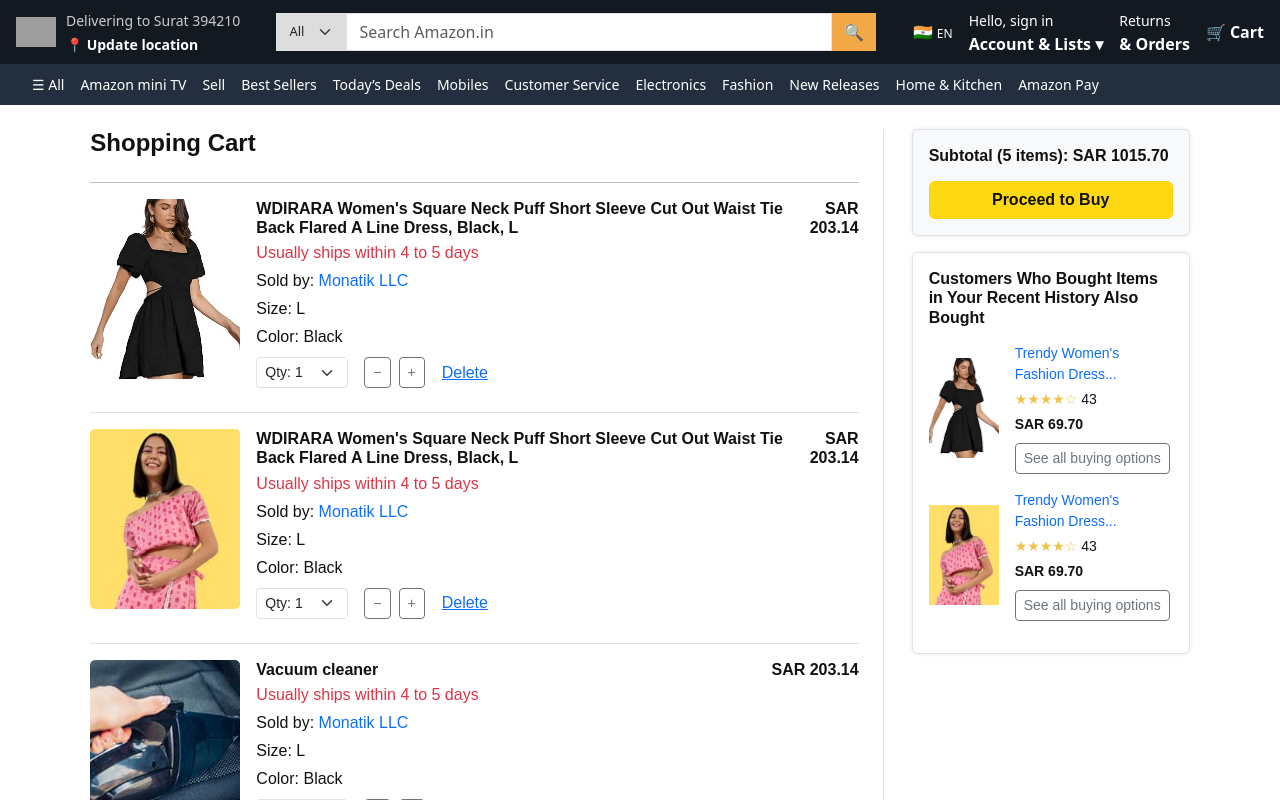
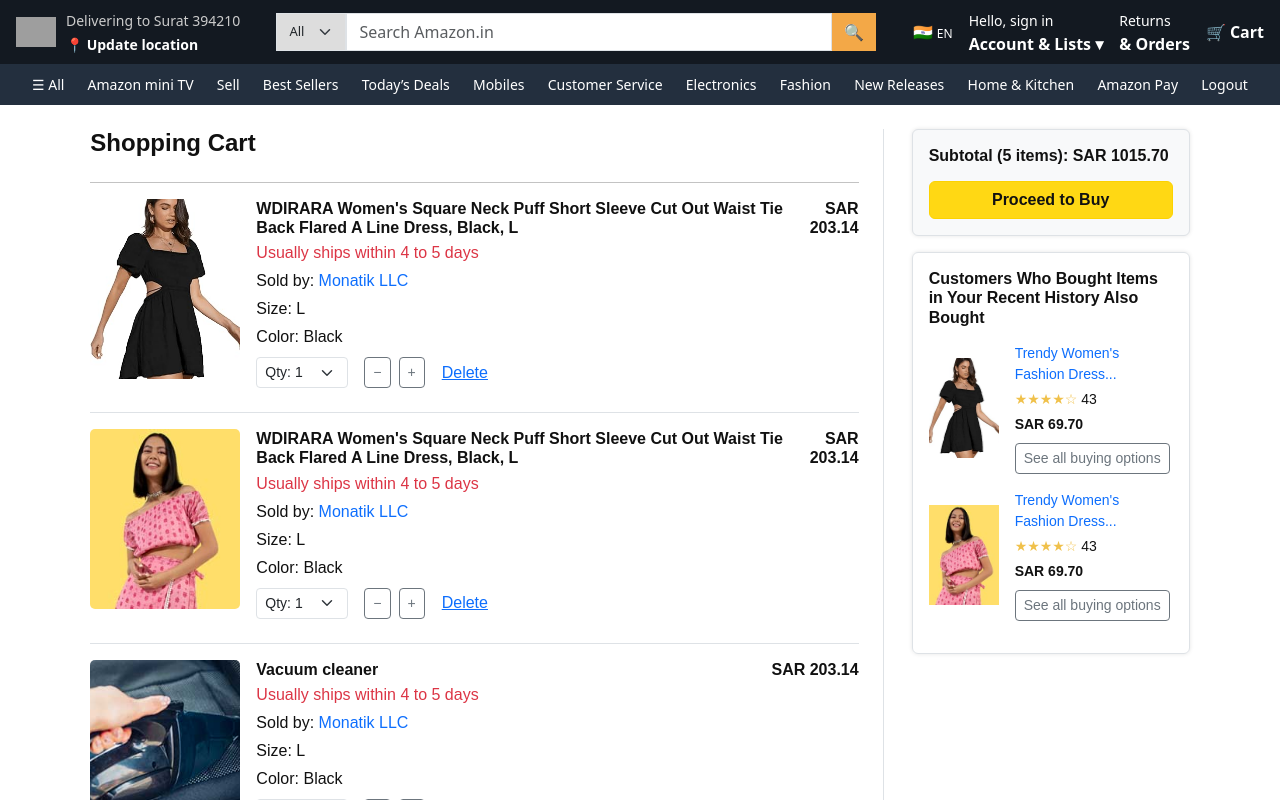
Before and after one commit to nizamudheenvk/amazone, a React (Vite) app: page /cart in a window 1280 px wide. Shown: the top 800 px of the page. Built offline with nearby package versions, Linux system fonts and the light colour scheme; grey boxes are pictures that could not be loaded.

Commit message:
10thcommit

```diff
--- a/package.json
+++ b/package.json
@@ -12,6 +12,7 @@
   "dependencies": {
     "axios": "^1.12.2",
     "bootstrap": "^5.3.8",
+    "firebase": "^12.4.0",
     "react": "^19.1.1",
     "react-bootstrap": "^2.10.10",
     "react-dom": "^19.1.1",
--- a/src/Components/Header.jsx
+++ b/src/Components/Header.jsx
@@ -1,8 +1,34 @@
 import React from 'react';
 import { Container, Navbar, Nav, NavDropdown } from 'react-bootstrap';
 import { Link } from 'react-router-dom';
+import { useNavigate } from "react-router-dom";
+import { signOut } from "firebase/auth";
+import { auth } from "../googleSign/config"; // ✅ adjust path if needed
+
 
 const Header = () => {
+
+const navigate = useNavigate();
+
+const handleLogout = async () => {
+  try {
+    // Sign out from Firebase (Google)
+    await signOut(auth);
+
+    // Clear stored user data (localStorage + sessionStorage)
+    localStorage.removeItem("email");
+    sessionStorage.clear();
+
+    // Navigate to login page
+    navigate("/");
+
+    alert("You have been logged out successfully!");
+  } catch (error) {
+    console.error("Logout error:", error);
+  }
+};
+
+
   return (
     <>
       {/* Top Header */}
@@ -74,7 +100,7 @@
         {/* Bottom Navigation Menu */}
         <div style={{ backgroundColor: "#232f3e", padding: "10px 20px", fontSize: "14px" }}>
           <Container fluid>
-            <div className="d-flex gap-3 flex-wrap text-white justify-content-start">
+            <div className="d-flex gap-3 flex-wrap text-white justify-content-between">
               <div>☰ All</div>
               <div>Amazon mini TV</div>
               <div>Sell</div>
@@ -87,6 +113,18 @@
               <div>New Releases</div>
               <div>Home & Kitchen</div>
               <div>Amazon Pay</div>
+              <button
+  onClick={handleLogout}
+  style={{
+    background: "none",
+    border: "none",
+    color: "white",
+    cursor: "pointer",
+  }}
+>
+  Logout
+</button>
+
             </div>
           </Container>
         </div>
--- /dev/null
+++ b/src/googleSign/config.jsx
@@ -0,0 +1,18 @@
+import { initializeApp } from "firebase/app";
+import {getAuth,GoogleAuthProvider} from 'firebase/auth'
+const firebaseConfig = {
+  apiKey: "AIzaSyCx48e1kYGNT3itcOO_p-wv57xEtFSjArM",
+  authDomain: "amazaon-10d67.firebaseapp.com",
+  projectId: "amazaon-10d67",
+  storageBucket: "amazaon-10d67.firebasestorage.app",
+  messagingSenderId: "740588146259",
+  appId: "1:740588146259:web:c4ab781ddd374b62e1c0a6",
+  measurementId: "G-MENJKHS7Z1"
+};
+
+// Initialize Firebase
+const app = initializeApp(firebaseConfig);
+const auth = getAuth(app)
+const provider = new GoogleAuthProvider()
+
+export {auth,provider}
--- a/src/pages/Auth.jsx
+++ b/src/pages/Auth.jsx
@@ -1,7 +1,10 @@
-import React, { useState } from 'react'
-import { Button, Card, Container, Form } from 'react-bootstrap'
+import React, { useEffect, useState } from 'react'
+import { Button, Card, Container, Form, Spinner } from 'react-bootstrap'
 import { Link, useNavigate } from 'react-router-dom'
 import { loginApi, registerApi } from '../SERVICES/allApi'
+import { auth,provider } from '../googleSign/config'
+import { signInWithPopup } from 'firebase/auth'
+import Home from './Home'
 
 
 
@@ -9,6 +12,28 @@
 
 
 const Auth = ({insideRegister}) => {
+
+
+const [value,setValue] =useState('')
+ const handleClick = () => {
+  signInWithPopup(auth, provider)
+    .then((data) => {
+      setValue(data.user.email);
+      localStorage.setItem("email", data.user.email);
+      navigate("/home"); // ✅ redirect to home page
+    })
+    .catch((err) => {
+      console.error("Google Sign-In Error:", err);
+    });
+};
+
+
+useEffect(()=>{
+setValue(localStorage.getItem("email"))
+},)
+
+
+  const [islogin , setIslogin]= useState(false)
 
 
 
@@ -58,8 +83,11 @@
         if (result.status==200){
             sessionStorage.setItem("user",JSON.stringify(result.data.user))
             sessionStorage.setItem("token",result.data.token)
-             navigate('/home')
+
+  navigate("/home")
   setUserinput({username:"",email:"",password:""})
+setIslogin(false)
+
         }else{
             if(result.response.status==404){
                 alert(result.response.data)
@@ -152,7 +180,10 @@
                   fontWeight: "500",
                 }}
               >
+
                 Login
+
+
               </Button>
             }
 
@@ -217,7 +248,9 @@
           >
             <span style={{ background: "#fff", padding: "0 10px" }}>or</span>
           </p>
+          <div>
            <Button
+  onClick={handleClick}
   variant="light"
   className="w-100 border"
   style={{
@@ -230,9 +263,11 @@
     gap: "8px",
   }}
 >
-           <i className='fa-brands-fa-google'></i>
+  <i className="fa-brands fa-google"></i>
   Login with Google
 </Button>
+
+          </div>
         </div>
       </Container>
     </div></>
```
Also changed, not shown: 1 other file (tests, documents, lock files or other folders). Lines whose indentation alone changed are shown as unchanged.
